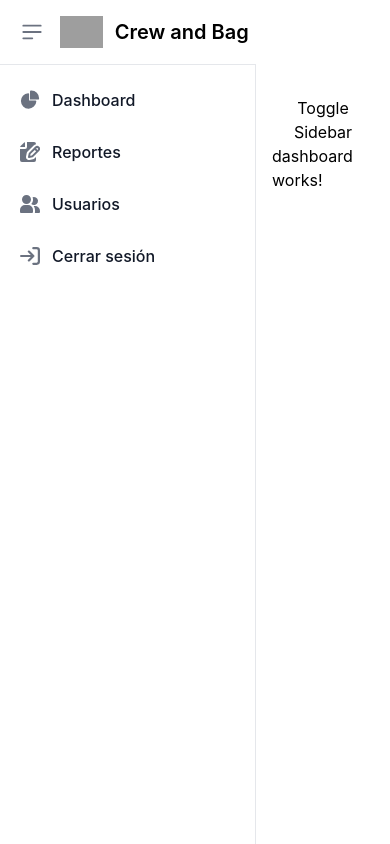
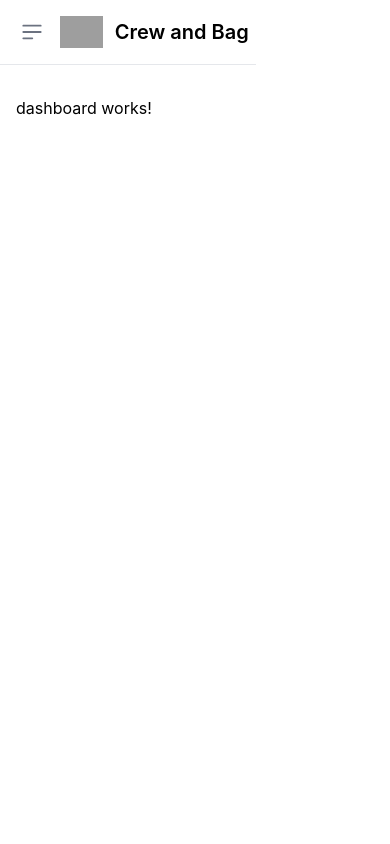
Before and after one commit to AusCoro/PtFrontend, an Angular app: page /login in a window 390 px wide. Both pictures are taken after typing "name@example.com", "Sample123" into the empty fields and a click on the button "Iniciar sesion". Built offline with nearby package versions, Linux system fonts and the light colour scheme; grey boxes are pictures that could not be loaded.

Commit message:
Fix responsive bug

```diff
--- a/src/app/home/home.component.html
+++ b/src/app/home/home.component.html
@@ -43,7 +43,7 @@
 <!-- Contenido de navegacion -->
 <aside
   id="logo-sidebar"
-  class="fixed top-0 left-0 z-40 w-64 h-screen pt-20 transition-transform bg-white border-r border-gray-200 sm:translate-x-0 dark:bg-gray-800 dark:border-gray-700"
+  class="fixed top-0 left-0 z-40 w-64 h-screen pt-20 transition-transform -translate-x-full sm:translate-x-0 bg-white border-r border-gray-200 dark:bg-gray-800 dark:border-gray-700"
   aria-label="Sidebar"
 >
   <div class="h-full px-3 pb-4 overflow-y-auto bg-white dark:bg-gray-800">
@@ -146,9 +146,8 @@
 </aside>
 
 <!-- Contenido principal -->
-<main class="ml-64 pt-20">
+<main class="pt-20 sm:ml-64 transition-all duration-300 relative z-0">
   <div class="p-4">
-    <button (click)="toggleSidebar()">Toggle Sidebar</button>
     <router-outlet></router-outlet>
   </div>
 </main>
--- a/src/app/home/home.component.scss
+++ b/src/app/home/home.component.scss
@@ -1,12 +1,12 @@
-@keyframes slideIn {
-  from {
-    transform: translateX(-100%);
-  }
-  to {
-    transform: translateX(0);
-  }
-}
+// @keyframes slideIn {
+//   from {
+//     transform: translateX(-100%);
+//   }
+//   to {
+//     transform: translateX(0);
+//   }
+// }
 
-#logo-sidebar {
-  animation: slideIn 0.5s forwards;
-}
+// #logo-sidebar {
+//   animation: slideIn 0.5s forwards;
+// }
--- a/src/app/home/home.component.ts
+++ b/src/app/home/home.component.ts
@@ -1,18 +1,16 @@
-import { Component } from '@angular/core';
+import { Component, HostListener } from '@angular/core';
 import { Router, RouterModule } from '@angular/router';
 import { AuthService } from '../auth.service';
 
 @Component({
   selector: 'app-home',
   standalone: true,
-  imports: [
-    RouterModule
-  ],
+  imports: [RouterModule],
   templateUrl: './home.component.html',
-  styleUrls: ['./home.component.scss']
+  styleUrls: ['./home.component.scss'],
 })
 export class HomeComponent {
-  constructor(private authService: AuthService, private router: Router) { }
+  constructor(private authService: AuthService, private router: Router) {}
 
   logout() {
     this.authService.logout();
@@ -20,10 +18,27 @@ export class HomeComponent {
   }
 
   toggleSidebar() {
-    console.log('toggleSidebar');
-    const sidebar = document.getElementById('homee');
+    const sidebar = document.getElementById('logo-sidebar');
     if (sidebar) {
-      sidebar.classList.toggle('hidden');
+      sidebar.classList.toggle('-translate-x-full');
+    }
+  }
+
+  // Cerrar sidebar si se hace clic fuera del mismo
+  @HostListener('document:click', ['$event'])
+  onClick(event: Event) {
+    const sidebar = document.getElementById('logo-sidebar');
+    const toggleButton = document.querySelector(
+      '[aria-controls="logo-sidebar"]'
+    );
+
+    if (sidebar && toggleButton && window.innerWidth < 640) {
+      if (
+        !sidebar.contains(event.target as Node) &&
+        !toggleButton.contains(event.target as Node)
+      ) {
+        sidebar.classList.add('-translate-x-full');
+      }
     }
   }
 }
```
